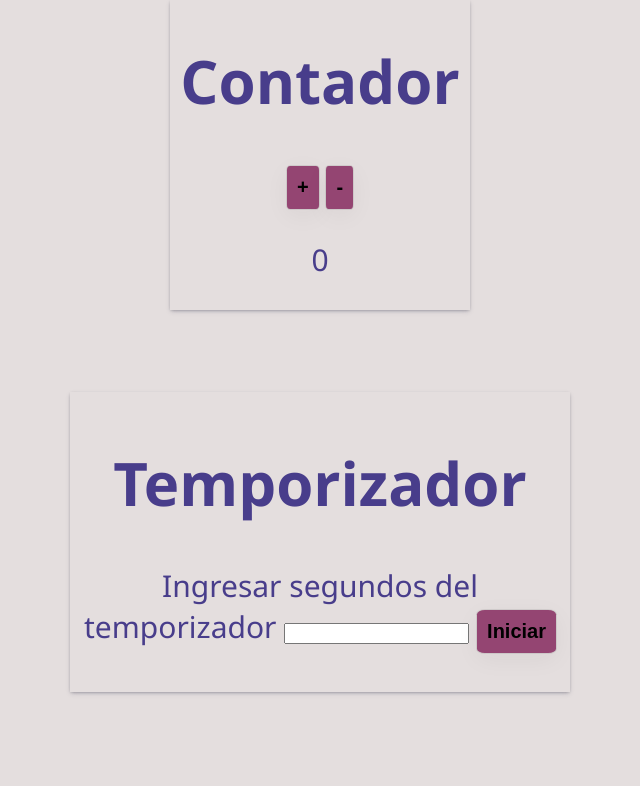
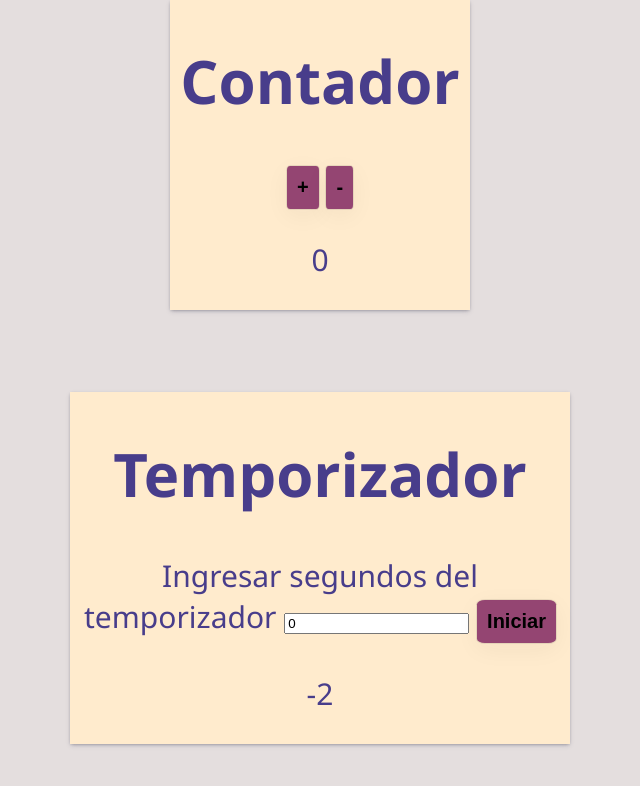
Before and after one commit to bergmani/timer-contador, a plain HTML site: page index.html in a window 1280 px wide. Both pictures are taken after a click on the button "Iniciar". Shown: the whole page, without its empty margins (320-960 px from the left). Drawn offline with Linux system fonts and the light colour scheme.

Commit message:
reorganizacion de archivos y timer

```diff
--- a/index.html
+++ b/index.html
@@ -27,11 +27,12 @@
     <div class="container-temp">
         <h1>Temporizador</h1>
         <div class="timer">
-            <label for="totalTime" id="label">Ingresar segundos del temporizador</label>
-            <input type="number" id="totalTime" >
+            <label for="totalTime" id="">Ingresar segundos del temporizador</label>
+            <input type="number" value="0" min="0" class="Time" id="totalTime" >
 
-            <button class="btn" id="start">Iniciar</button>
-            <p id="timerLive"></p>
+            <button class="btn" id="start-btn">Iniciar</button>
+
+            <p id="liveTimer"></p>
         </div>
 
     </div>
--- a/scripts/timer.js
+++ b/scripts/timer.js
@@ -27,3 +27,23 @@ btnSubstract.addEventListener('click', async() => {
         p.textContent = counter;
     }, 5);
 })
+
+
+const totalTime = document.getElementById('totalTime');
+const startBtn = document.getElementById('start-btn');
+const liveTimer = document.getElementById('liveTimer')
+
+liveTimer.textContent = 0;
+
+startBtn.addEventListener('click', () => {
+    let timeLeft = totalTime.value;
+    liveTimer.textContent = timeLeft;
+    let timer = setInterval(() => {
+        timeLeft--;
+        liveTimer.textContent = timeLeft;
+        if(timeLeft == 0){
+            alert('¡Temporizador terminado!')
+            clearTimeout(timer);
+        }
+    },1000)
+})
--- a/styles/timer.css
+++ b/styles/timer.css
@@ -19,6 +19,7 @@ body {
     align-items: center;
     width: 300px;
     min-height: 200px;
+    background-color: blanchedalmond;
     box-shadow: rgba(50, 50, 93, 0.25) 0px 2px 5px -1px, rgba(0, 0, 0, 0.3) 0px 1px 3px -1px;
 }
 .container-temp {
@@ -28,6 +29,7 @@ body {
     align-items: center;
     width: 500px;
     min-height: 300px;
+    background-color: blanchedalmond;
     box-shadow: rgba(50, 50, 93, 0.25) 0px 2px 5px -1px, rgba(0, 0, 0, 0.3) 0px 1px 3px -1px;
 }
 button, input[type=submit] {
```
